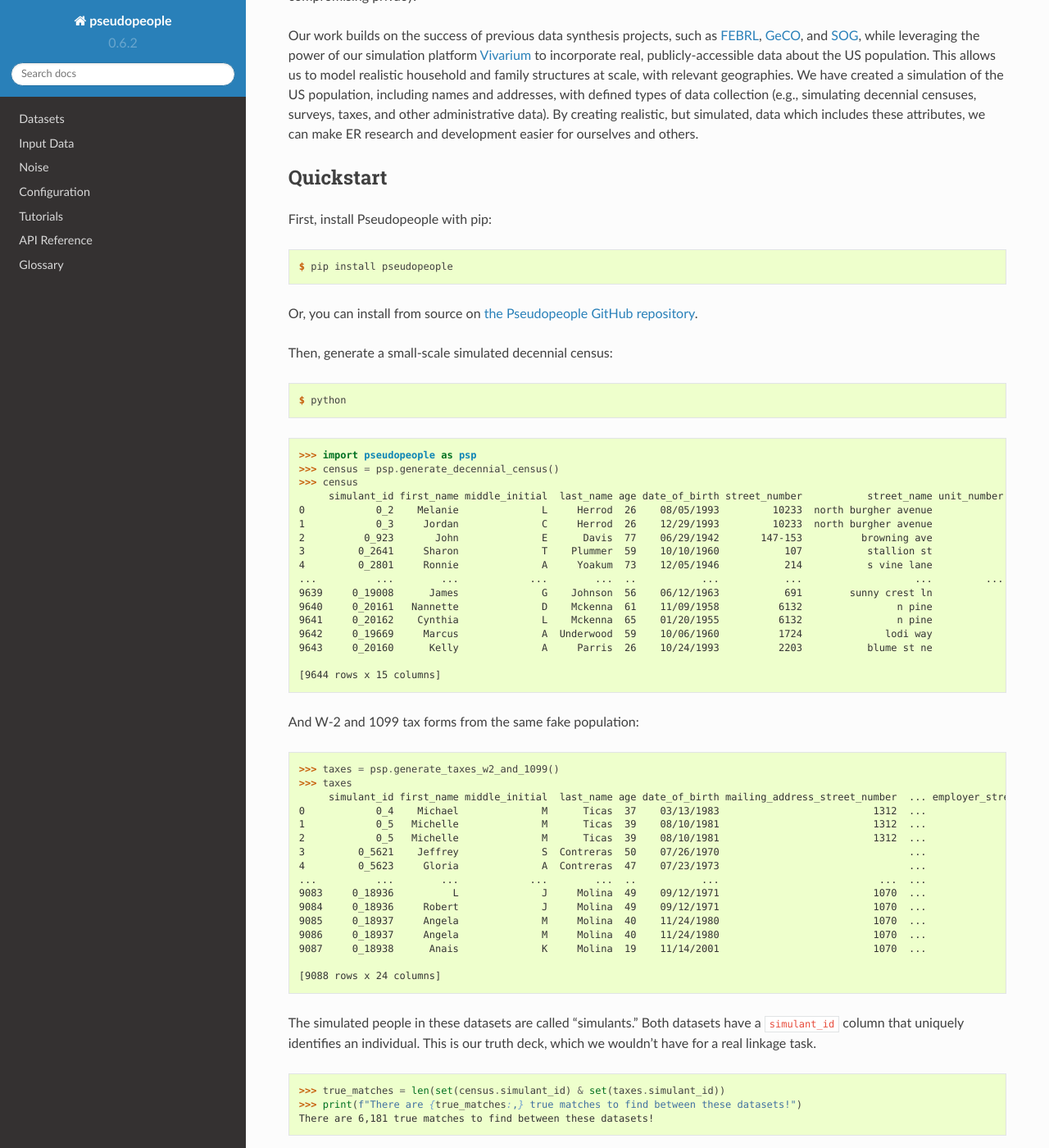
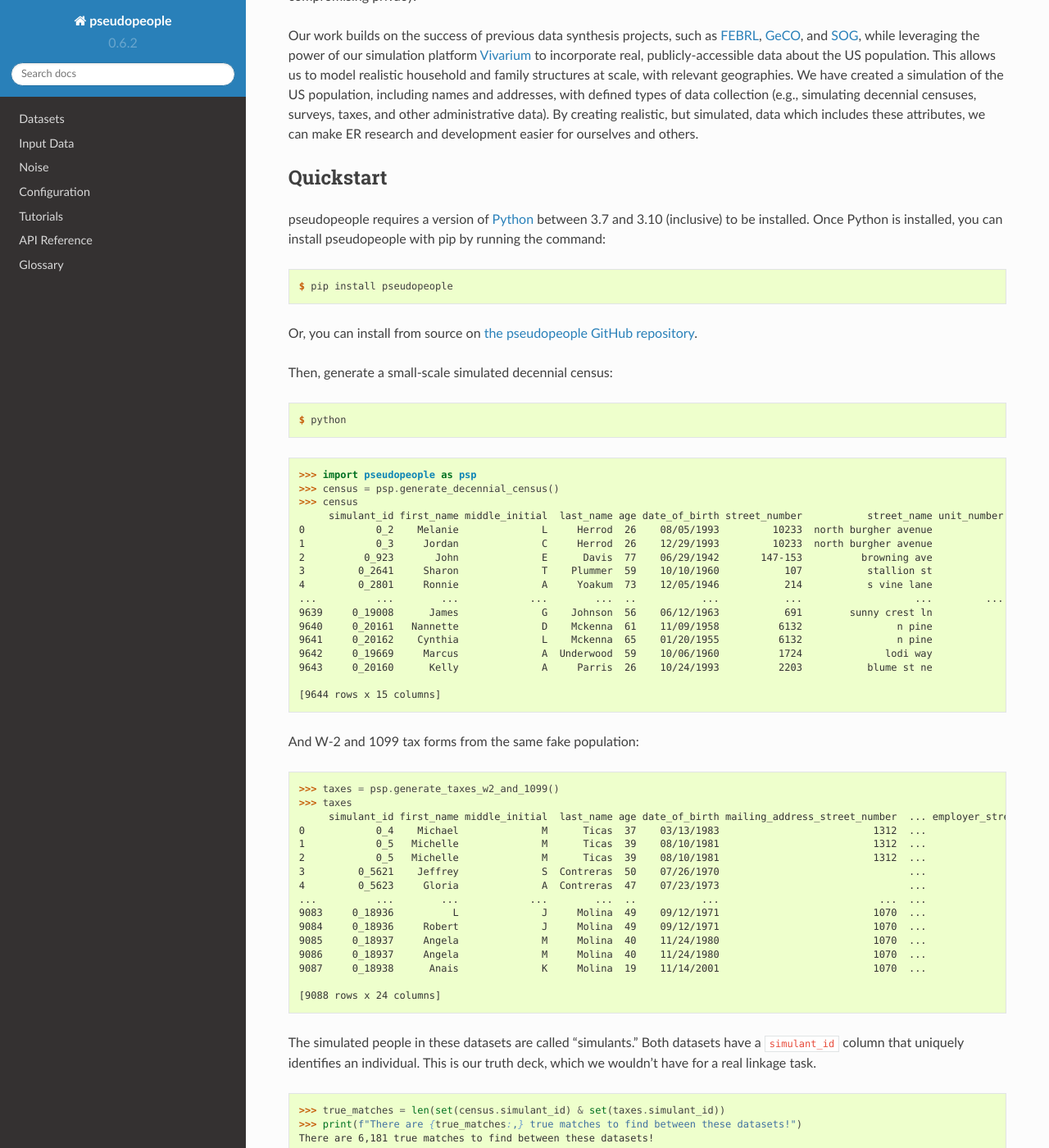
Before and after one commit to ihmeuw/pseudopeople, a Sphinx documentation site: the page built from docs/source/index.rst, in a window 1280 px wide and 1400 px high, scrolled down 1190 px. Shown: the whole window at 82% size. Built offline with Sphinx 7.4.7 and the Read the Docs theme 2.0.0, drawn with Linux system fonts in a browser that asks for light colours; some of the changed text lies outside the part shown.

Commit message:
Make quickstart more welcoming to non-Python users

```diff
--- a/docs/source/index.rst
+++ b/docs/source/index.rst
@@ -40,7 +40,8 @@
 Quickstart
 ----------
 
-First, install Pseudopeople with pip:
+pseudopeople requires a version of `Python <https://www.python.org/>`_ between 3.7 and 3.10 (inclusive) to be installed.
+Once Python is installed, you can install pseudopeople with pip by running the command:
 
 .. highlight:: console
 
@@ -48,7 +49,7 @@
 
    $ pip install pseudopeople
 
-Or, you can install from source on `the Pseudopeople GitHub repository <https://github.com/ihmeuw/pseudopeople>`_.
+Or, you can install from source on `the pseudopeople GitHub repository <https://github.com/ihmeuw/pseudopeople>`_.
 
 Then, generate a small-scale simulated decennial census:
 
@@ -111,6 +112,16 @@
 
 Now, see how many your record linkage method can find -- without access to the truth deck, of course!
 
+Not linking in Python?
+Just save your datasets as files, for example CSV files:
+
+::
+
+   >>> census.to_csv('census.csv')
+   >>> taxes.to_csv('taxes.csv')
+
+Now you can load these datasets in any environment that can read CSV.
+
 .. toctree::
    :hidden:
    :maxdepth: 2
```
